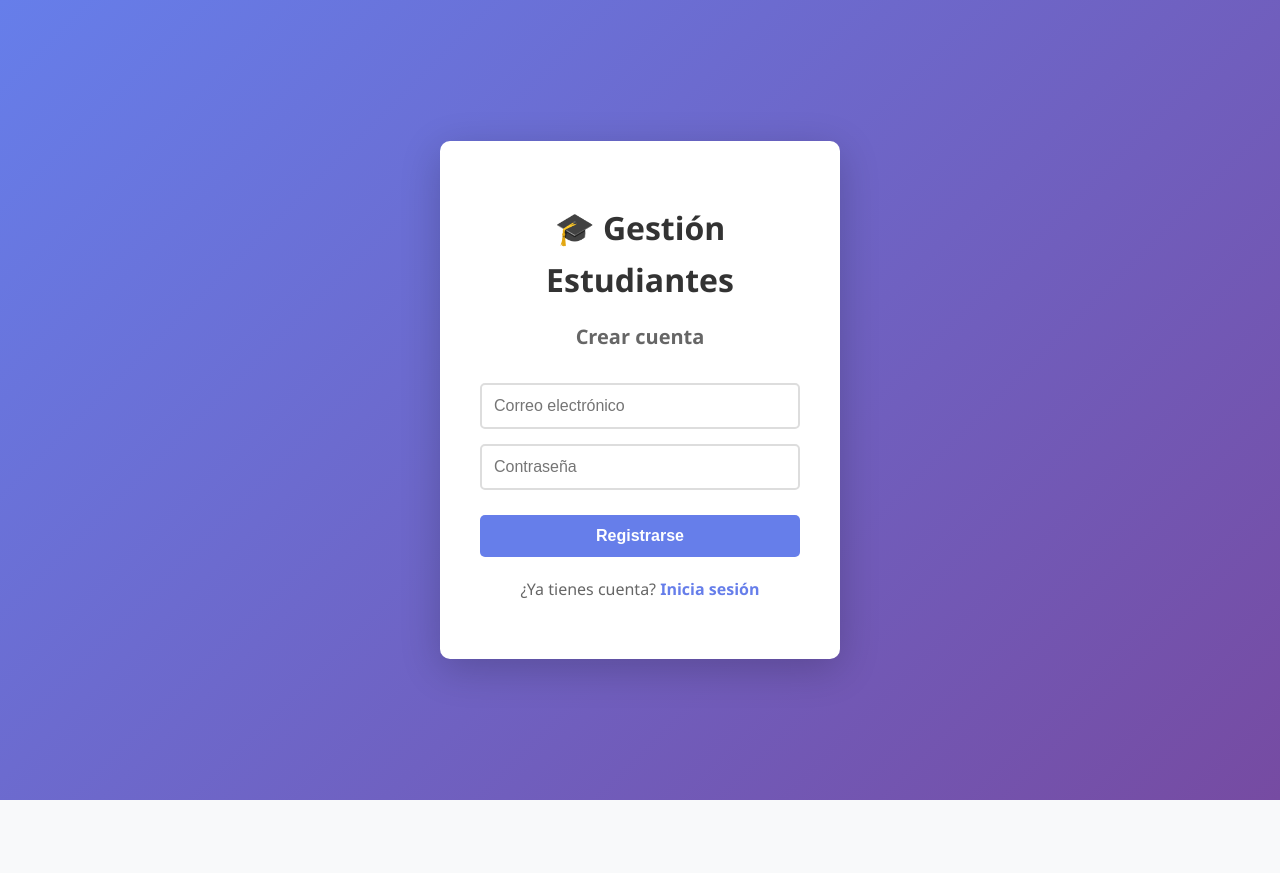
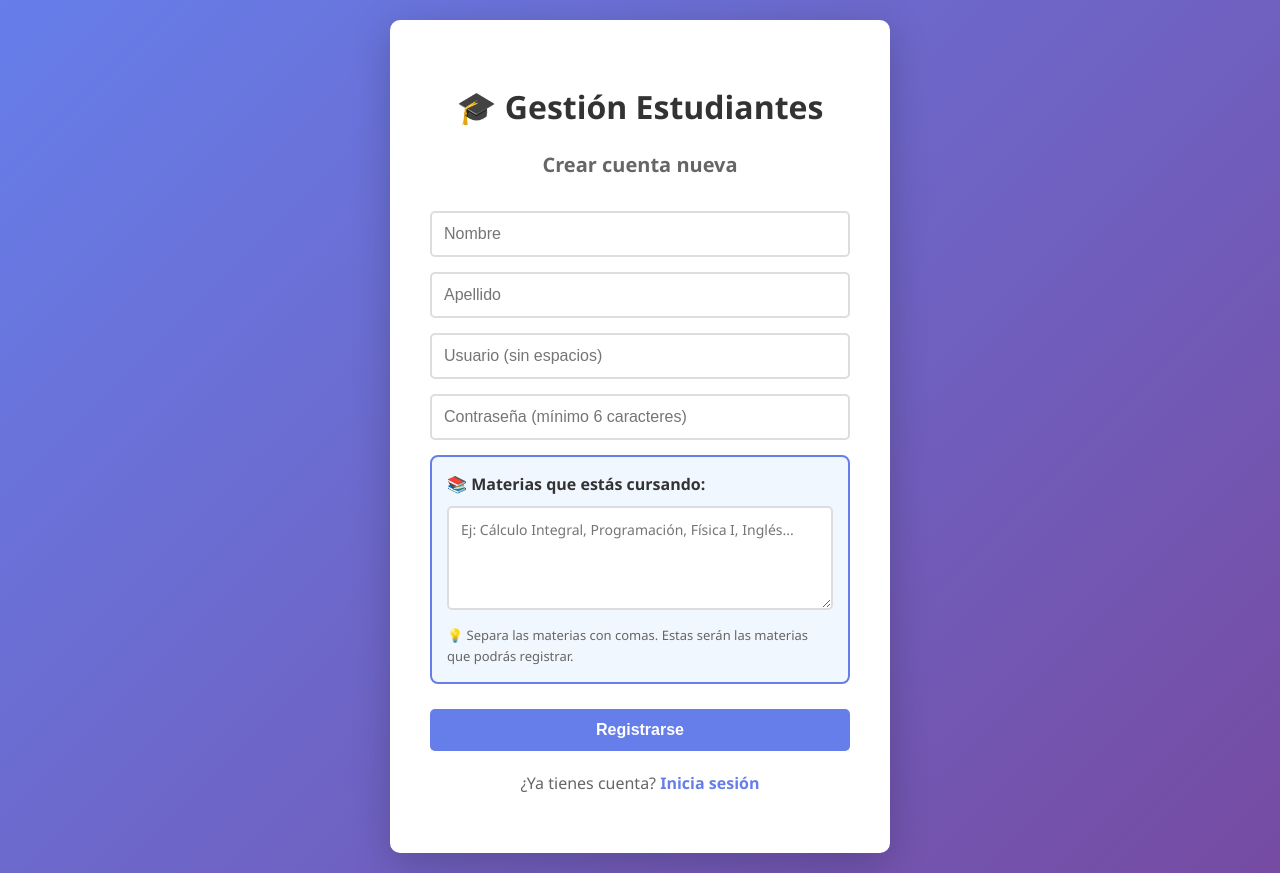
Before and after one commit to gjna2000/gestion-estudiantes, a React (Vite) app in the folder sistema-estudiantil/: page /registro in a window 1280 px wide. Both pictures are taken after a click on the element "Regístrate". Before the commit the page ends 800 px from the top, so only its background shows below. Built offline with nearby package versions, Linux system fonts and the light colour scheme; no server answers.

Commit message:
Sistema completo de gestión estudiantil con IA integrada

```diff
--- a/sistema-estudiantil/src/components/Layout.jsx
+++ b/sistema-estudiantil/src/components/Layout.jsx
@@ -1,11 +1,37 @@
-import React from 'react';
-import { auth } from '../services/firebase';
+import React, { useState, useEffect } from 'react';
+import { doc, getDoc } from 'firebase/firestore';
+import { auth, db } from '../services/firebase';
 import Header from './Header';
 import Sidebar from './Sidebar';
 
 const Layout = ({ children }) => {
-    const user = auth.currentUser;
-    const userName = user?.email || "Usuario";
+    const [userName, setUserName] = useState("Cargando...");
+
+    useEffect(() => {
+        cargarDatosUsuario();
+    }, []);
+
+    const cargarDatosUsuario = async () => {
+        const user = auth.currentUser;
+        if (!user) {
+            setUserName("Usuario");
+            return;
+        }
+
+        try {
+            const userDoc = await getDoc(doc(db, 'usuarios', user.uid));
+            if (userDoc.exists()) {
+                const userData = userDoc.data();
+                const nombreCompleto = `${userData.nombre} ${userData.apellido}`;
+                setUserName(nombreCompleto);
+            } else {
+                setUserName(user.email?.split('@')[0] || "Usuario");
+            }
+        } catch (error) {
+            console.error('Error cargando datos:', error);
+            setUserName("Usuario");
+        }
+    };
 
     return (
         <div className="app-container">
--- a/sistema-estudiantil/src/components/Login.jsx
+++ b/sistema-estudiantil/src/components/Login.jsx
@@ -1,29 +1,85 @@
 // src/components/Login.jsx
 import { useState } from 'react';
 import { signInWithEmailAndPassword, createUserWithEmailAndPassword } from 'firebase/auth';
-import { auth } from '../services/firebase';
+import { doc, setDoc, getDoc } from 'firebase/firestore';
+import { auth, db } from '../services/firebase';
 
 function Login({ onLoginSuccess }) {
-  const [email, setEmail] = useState('');
+  const [usuario, setUsuario] = useState('');
   const [password, setPassword] = useState('');
   const [isRegistering, setIsRegistering] = useState(false);
   const [error, setError] = useState('');
+
+  // Campos adicionales para registro
+  const [nombre, setNombre] = useState('');
+  const [apellido, setApellido] = useState('');
+  const [materias, setMaterias] = useState('');
 
   const handleSubmit = async (e) => {
     e.preventDefault();
     setError('');
 
+    // Convertir usuario a formato de email (Firebase requiere email)
+    const emailFalso = `${usuario.toLowerCase().replace(/\s/g, '')}@estudiantes.app`;
+
     try {
       if (isRegistering) {
-        // Registrar nuevo usuario
-        await createUserWithEmailAndPassword(auth, email, password);
+        // Validaciones
+        if (!nombre.trim() || !apellido.trim()) {
+          setError('Nombre y apellido son obligatorios');
+          return;
+        }
+
+        if (!materias.trim()) {
+          setError('Debes ingresar al menos una materia');
+          return;
+        }
+
+        if (password.length < 6) {
+          setError('La contraseña debe tener al menos 6 caracteres');
+          return;
+        }
+
+        // Crear usuario en Firebase Auth
+        const userCredential = await createUserWithEmailAndPassword(auth, emailFalso, password);
+
+        // Procesar materias (separadas por coma)
+        const listaMaterias = materias
+          .split(',')
+          .map(m => m.trim())
+          .filter(m => m.length > 0);
+
+        // Guardar datos del usuario en Firestore
+        await setDoc(doc(db, 'usuarios', userCredential.user.uid), {
+          usuario: usuario.toLowerCase().replace(/\s/g, ''),
+          nombre: nombre.trim(),
+          apellido: apellido.trim(),
+          nombreCompleto: `${nombre.trim()} ${apellido.trim()}`,
+          materias: listaMaterias,
+          fechaRegistro: new Date(),
+          email: emailFalso
+        });
+
+        onLoginSuccess();
       } else {
         // Iniciar sesión
-        await signInWithEmailAndPassword(auth, email, password);
+        await signInWithEmailAndPassword(auth, emailFalso, password);
+        onLoginSuccess();
       }
-      onLoginSuccess();
     } catch (err) {
-      setError(err.message);
+      console.error('Error:', err);
+
+      if (err.code === 'auth/email-already-in-use') {
+        setError('Este usuario ya está registrado');
+      } else if (err.code === 'auth/user-not-found' || err.code === 'auth/wrong-password') {
+        setError('Usuario o contraseña incorrectos');
+      } else if (err.code === 'auth/invalid-credential') {
+        setError('Usuario o contraseña incorrectos');
+      } else if (err.code === 'auth/weak-password') {
+        setError('La contraseña debe tener al menos 6 caracteres');
+      } else {
+        setError('Error: ' + err.message);
+      }
     }
   };
 
@@ -34,26 +90,70 @@ function Login({ onLoginSuccess }) {
           🎓 Gestión Estudiantes
         </h1>
         <h2 style={styles.subtitle}>
-          {isRegistering ? 'Crear cuenta' : 'Iniciar sesión'}
+          {isRegistering ? 'Crear cuenta nueva' : 'Iniciar sesión'}
         </h2>
 
         <form onSubmit={handleSubmit} style={styles.form}>
+          {isRegistering && (
+            <>
+              <input
+                type="text"
+                placeholder="Nombre"
+                value={nombre}
+                onChange={(e) => setNombre(e.target.value)}
+                style={styles.input}
+                required
+              />
+              <input
+                type="text"
+                placeholder="Apellido"
+                value={apellido}
+                onChange={(e) => setApellido(e.target.value)}
+                style={styles.input}
+                required
+              />
+            </>
+          )}
+
           <input
-            type="email"
-            placeholder="Correo electrónico"
-            value={email}
-            onChange={(e) => setEmail(e.target.value)}
+            type="text"
+            placeholder="Usuario (sin espacios)"
+            value={usuario}
+            onChange={(e) => setUsuario(e.target.value)}
             style={styles.input}
             required
           />
+
           <input
             type="password"
-            placeholder="Contraseña"
+            placeholder="Contraseña (mínimo 6 caracteres)"
             value={password}
             onChange={(e) => setPassword(e.target.value)}
             style={styles.input}
             required
+            minLength={6}
           />
+
+          {isRegistering && (
+            <>
+              <div style={styles.materiasInfo}>
+                <label style={styles.label}>
+                  📚 Materias que estás cursando:
+                </label>
+                <textarea
+                  placeholder="Ej: Cálculo Integral, Programación, Física I, Inglés..."
+                  value={materias}
+                  onChange={(e) => setMaterias(e.target.value)}
+                  style={styles.textarea}
+                  required
+                  rows={4}
+                />
+                <small style={styles.hint}>
+                  💡 Separa las materias con comas. Estas serán las materias que podrás registrar.
+                </small>
+              </div>
+            </>
+          )}
 
           {error && <p style={styles.error}>{error}</p>}
 
@@ -65,7 +165,13 @@ function Login({ onLoginSuccess }) {
         <p style={styles.toggle}>
           {isRegistering ? '¿Ya tienes cuenta?' : '¿No tienes cuenta?'}
           <span
-            onClick={() => setIsRegistering(!isRegistering)}
+            onClick={() => {
+              setIsRegistering(!isRegistering);
+              setError('');
+              setNombre('');
+              setApellido('');
+              setMaterias('');
+            }}
             style={styles.link}
           >
             {isRegistering ? ' Inicia sesión' : ' Regístrate'}
@@ -83,6 +189,7 @@ const styles = {
     alignItems: 'center',
     minHeight: '100vh',
     background: 'linear-gradient(135deg, #667eea 0%, #764ba2 100%)',
+    padding: '20px',
   },
   card: {
     background: 'white',
@@ -90,7 +197,7 @@ const styles = {
     borderRadius: '10px',
     boxShadow: '0 10px 40px rgba(0,0,0,0.2)',
     width: '100%',
-    maxWidth: '400px',
+    maxWidth: '500px',
   },
   title: {
     textAlign: 'center',
@@ -115,6 +222,34 @@ const styles = {
     borderRadius: '5px',
     outline: 'none',
   },
+  materiasInfo: {
+    background: '#f0f7ff',
+    padding: '15px',
+    borderRadius: '8px',
+    border: '2px solid #667eea',
+  },
+  label: {
+    display: 'block',
+    fontWeight: 'bold',
+    marginBottom: '8px',
+    color: '#333',
+  },
+  textarea: {
+    width: '100%',
+    padding: '12px',
+    fontSize: '14px',
+    border: '2px solid #ddd',
+    borderRadius: '5px',
+    outline: 'none',
+    resize: 'vertical',
+    fontFamily: 'inherit',
+  },
+  hint: {
+    display: 'block',
+    marginTop: '8px',
+    color: '#666',
+    fontSize: '13px',
+  },
   button: {
     padding: '12px',
     fontSize: '16px',
@@ -130,6 +265,9 @@ const styles = {
     color: 'red',
     fontSize: '14px',
     margin: '0',
+    padding: '10px',
+    background: '#ffebee',
+    borderRadius: '5px',
   },
   toggle: {
     textAlign: 'center',
```
Also changed, not shown: sistema-estudiantil/src/pages/RegistroNotas.jsx (+75 -18 lines).
